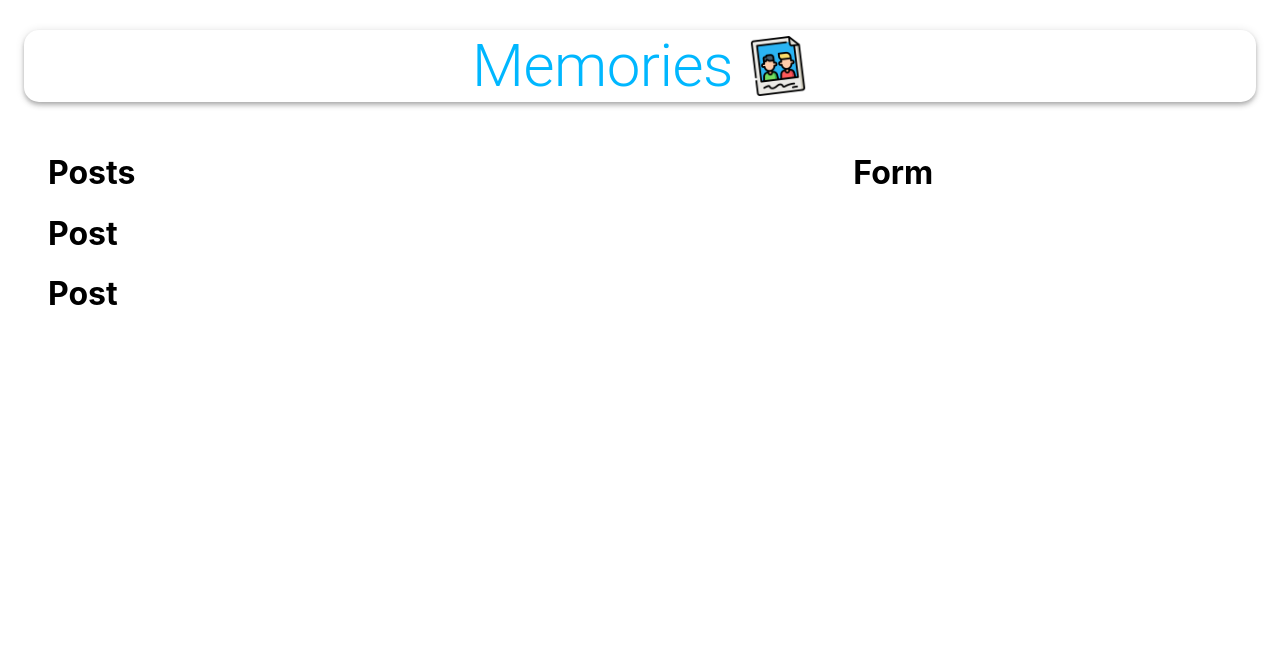
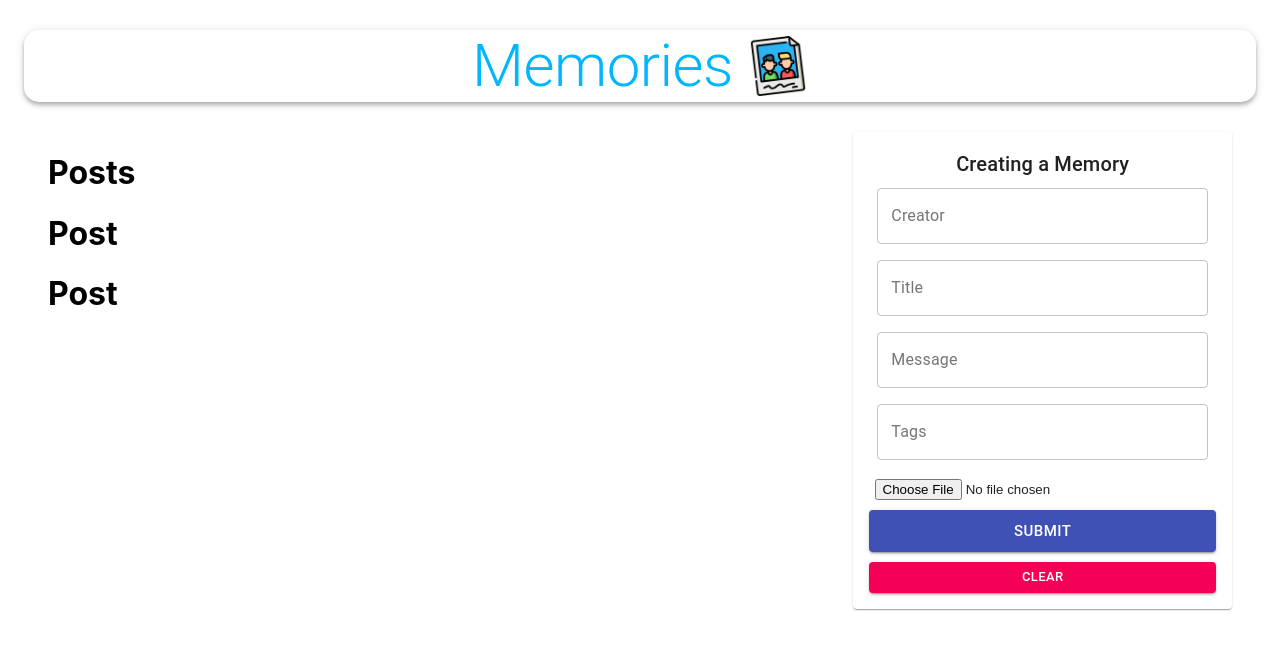
Before and after one commit to kdoh52/photo-blog, a React (Create React App) app in the folder client/: page / in a window 1280 px wide. Shown: the top 650 px of the page. Built offline with nearby package versions, Linux system fonts and the light colour scheme; no server answers.

Commit message:
adding form

```diff
--- a/client/src/components/Form/Form.js
+++ b/client/src/components/Form/Form.js
@@ -1,13 +1,74 @@
-import React from 'react'
+import React, { useState } from 'react';
+import { TextField, Button, Typography, Paper } from "@material-ui/core";
+import FileBase from "react-file-base64";
 
 import useStyles from "./styles";
 
 export default function Form() {
     const classes = useStyles();
+    const [postData, setPostData] = useState({
+        creator: "",
+        title: "",
+        message: "",
+        tags: "",
+        selectedFile: ""
+    })
+
+    const handleSubmit = () => {
+
+    }
+
+    const clear = () => {
+
+    }
+
 
     return (
-        <div>
-            <h1>Form</h1>
-        </div>
+        <Paper className={classes.paper}>
+            <form autoComplete="off" noValidate className={`${classes.root} ${classes.form}`} onSubmit={handleSubmit}>
+                <Typography variant="h6">Creating a Memory</Typography>
+                <TextField
+                    name="creator"
+                    variant="outlined"
+                    label="Creator"
+                    fullWidth
+                    value={postData.creator}
+                    onChange={(e) => setPostData({ ...postData, creator: e.target.value })}
+                />
+                <TextField
+                    name="title"
+                    variant="outlined"
+                    label="Title"
+                    fullWidth
+                    value={postData.title}
+                    onChange={(e) => setPostData({ ...postData, title: e.target.value })}
+                />
+                <TextField
+                    name="message"
+                    variant="outlined"
+                    label="Message"
+                    fullWidth
+                    value={postData.message}
+                    onChange={(e) => setPostData({ ...postData, message: e.target.value })}
+                />
+                <TextField
+                    name="tags"
+                    variant="outlined"
+                    label="Tags"
+                    fullWidth
+                    value={postData.tags}
+                    onChange={(e) => setPostData({ ...postData, tags: e.target.value })}
+                />
+                <div className={classes.fileInput}>
+                    <FileBase
+                        type="file"
+                        multiple={false}
+                        onDone={({base64}) => setPostData({ ...postData, selectedFile: base64 })}
+                    />
+                </div>
+                <Button className={classes.buttonSubmit} variant="contained" color="primary" size="large" type="submit" fullWidth>Submit</Button>
+                <Button variant="contained" color="secondary" size="small" onClick={clear} fullWidth>Clear</Button>
+            </form>
+        </Paper>
     )
 }
```
